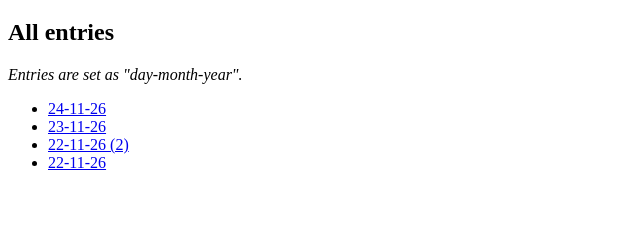
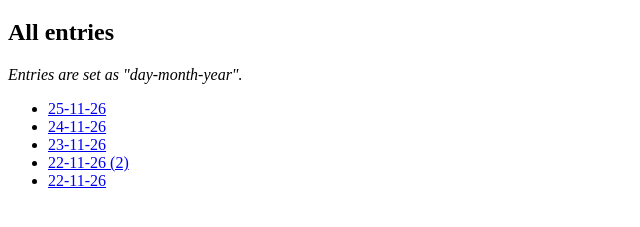
Before and after one commit to 4Roman4/My-empty-website, a plain HTML site: page index.html in a window 1280 px wide. Shown: the part 61-288 px from the top of the page, without its empty margins (0-640 px from the left). Drawn offline with Linux system fonts and the light colour scheme.

Commit message:
My dumbass forgot to update the front page link

```diff
--- a/index.html
+++ b/index.html
@@ -11,6 +11,7 @@
     <h2>All entries</h2>
     <p><i>Entries are set as "day-month-year".</i></p>
     <ul id="entry_list">
+        <li><a href="./entries/25-11-26.html">25-11-26</a></li>
         <li><a href="./entries/24-11-26.html">24-11-26</a></li>
         <li><a href="./entries/23-11-26.html">23-11-26</a></li>
         <li><a href="./entries/22-11-26 (2).html">22-11-26 (2)</a></li>
```
